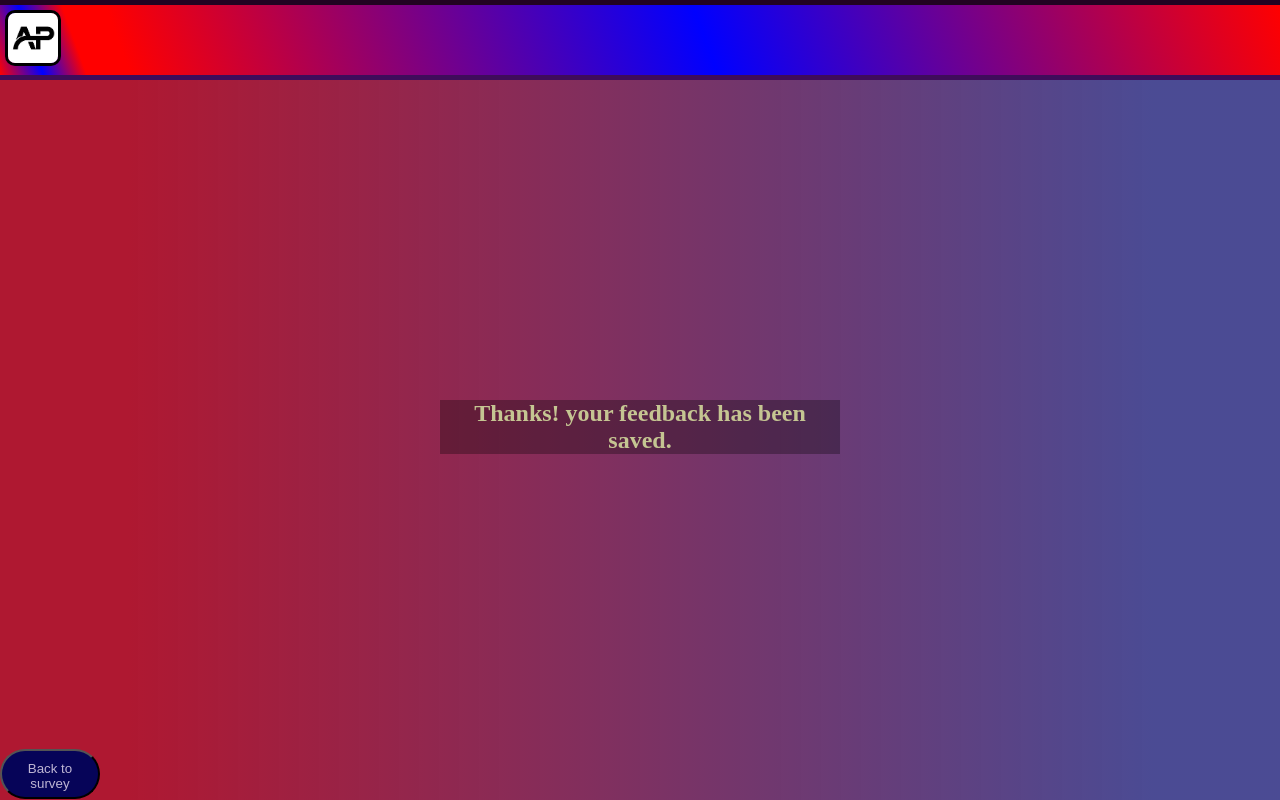
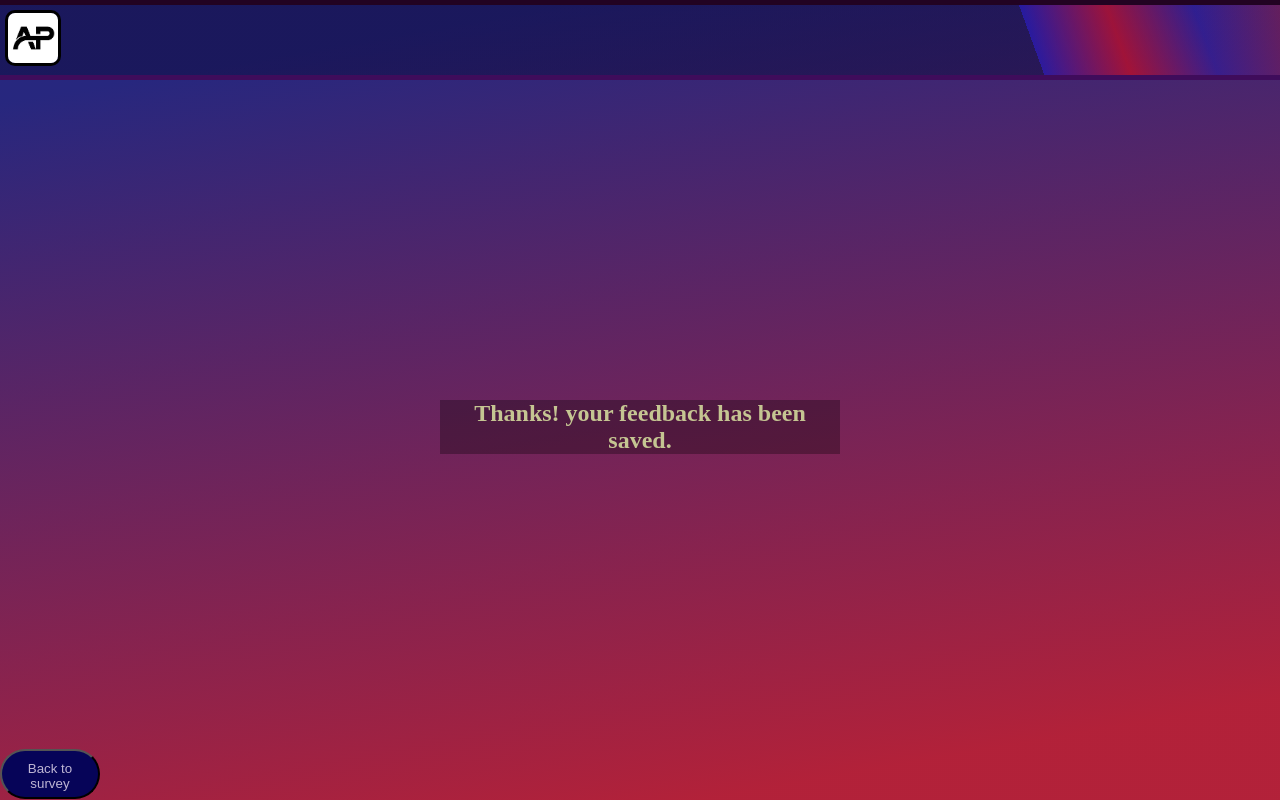
Before and after one commit to Tachy-22/Survey_form, a plain HTML site: page page2/index.html in a window 1280 px wide. Drawn offline with Linux system fonts and the light colour scheme.

Commit message:
Update style.css

```diff
--- a/page2/style.css
+++ b/page2/style.css
@@ -3,18 +3,28 @@
   padding: 0;
 }
 
+html,
 body {
   height: 100%;
   background: linear-gradient(
-    270deg,
+    -190deg,
     rgba(30, 30, 121, 0.8) 10%,
-    rgb(175, 24, 49) 90%
+    rgba(175, 24, 49, 0.8) 90%
   );
+  padding: 0;
+  margin: 0;
 }
 
 header {
   height: 70px;
-  background: linear-gradient(70deg, red, blue, red, red 10%, blue, red);
+  background: linear-gradient(
+    70deg,
+    rgba(12, 7, 54, 0.466) 80%,
+    rgba(0, 0, 255, 0.3) 5%,
+    rgba(255, 0, 0, 0.5),
+    rgba(0, 0, 255, 0.2),
+    rgba(255, 0, 0, 0.2)
+  );
   border-bottom: 5px solid rgb(63, 12, 91);
   border-top: 5px solid rgb(34, 3, 34);
 }
```
